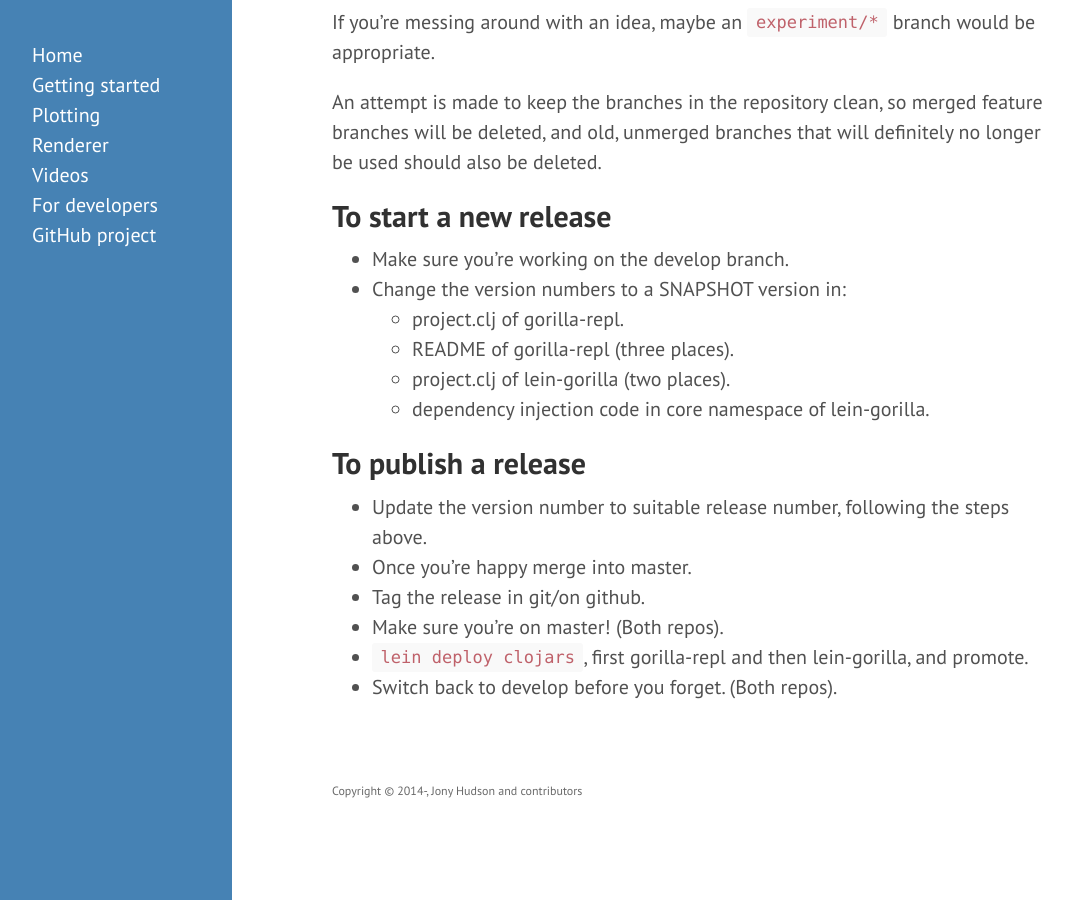
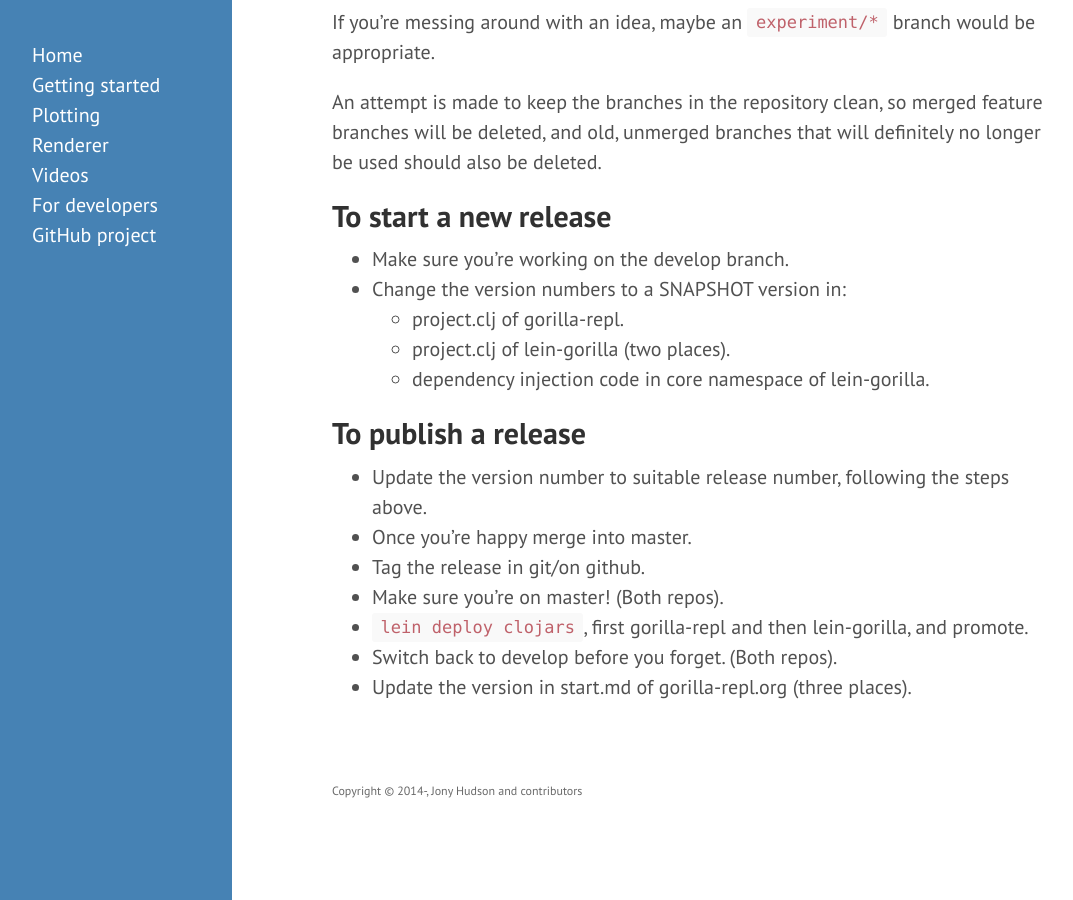
Before and after one commit to JonyEpsilon/gorilla-repl.org, a Jekyll site: the page built from developers.md, in a window 1280 px wide and 900 px high, scrolled down 511 px. Shown: the whole window, without its empty margins (8-1081 px from the left). Built offline with Jekyll 4.4.1, drawn with Linux system fonts in a browser that asks for light colours; Markdown is read by kramdown in place of the engine named in the settings.

Commit message:
Update release information now there's a wesbite.

```diff
--- a/developers.md
+++ b/developers.md
@@ -28,7 +28,6 @@ unmerged branches that will definitely no longer be used should also be deleted.
 - Make sure you're working on the develop branch.
 - Change the version numbers to a SNAPSHOT version in:
   - project.clj of gorilla-repl.
-  - README of gorilla-repl (three places).
   - project.clj of lein-gorilla (two places).
   - dependency injection code in core namespace of lein-gorilla.
 
@@ -40,3 +39,4 @@ unmerged branches that will definitely no longer be used should also be deleted.
 - Make sure you're on master! (Both repos).
 - `lein deploy clojars`, first gorilla-repl and then lein-gorilla, and promote.
 - Switch back to develop before you forget. (Both repos).
+- Update the version in start.md of gorilla-repl.org (three places).
```
